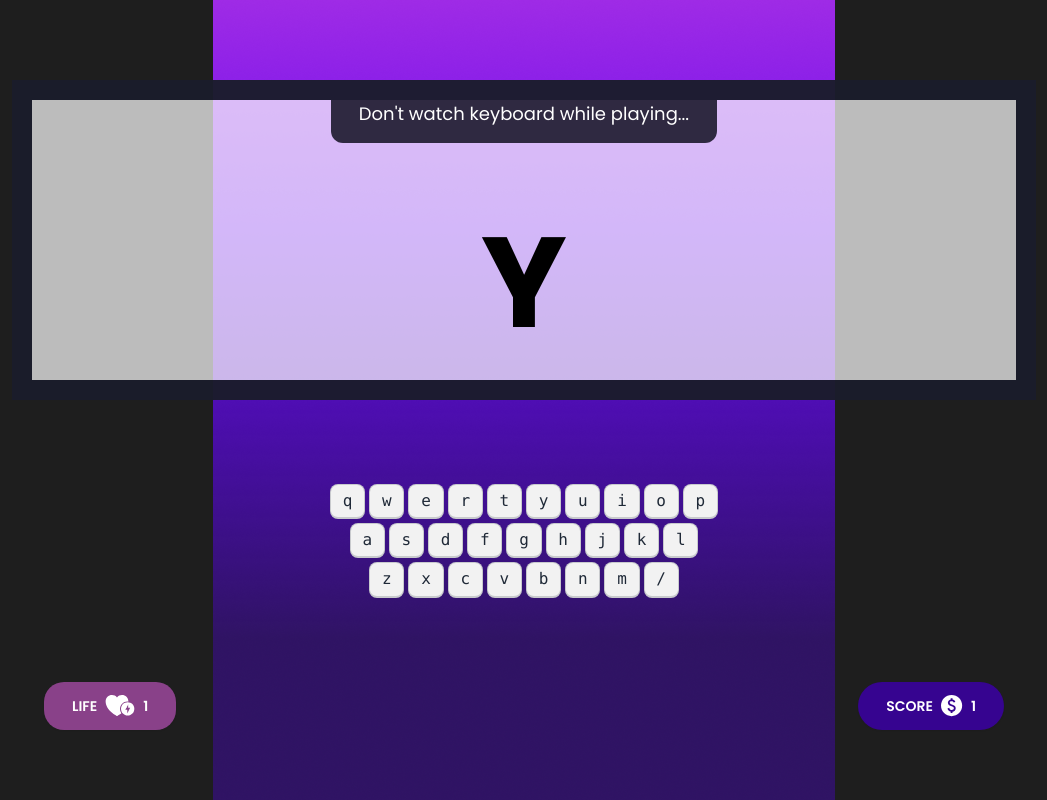
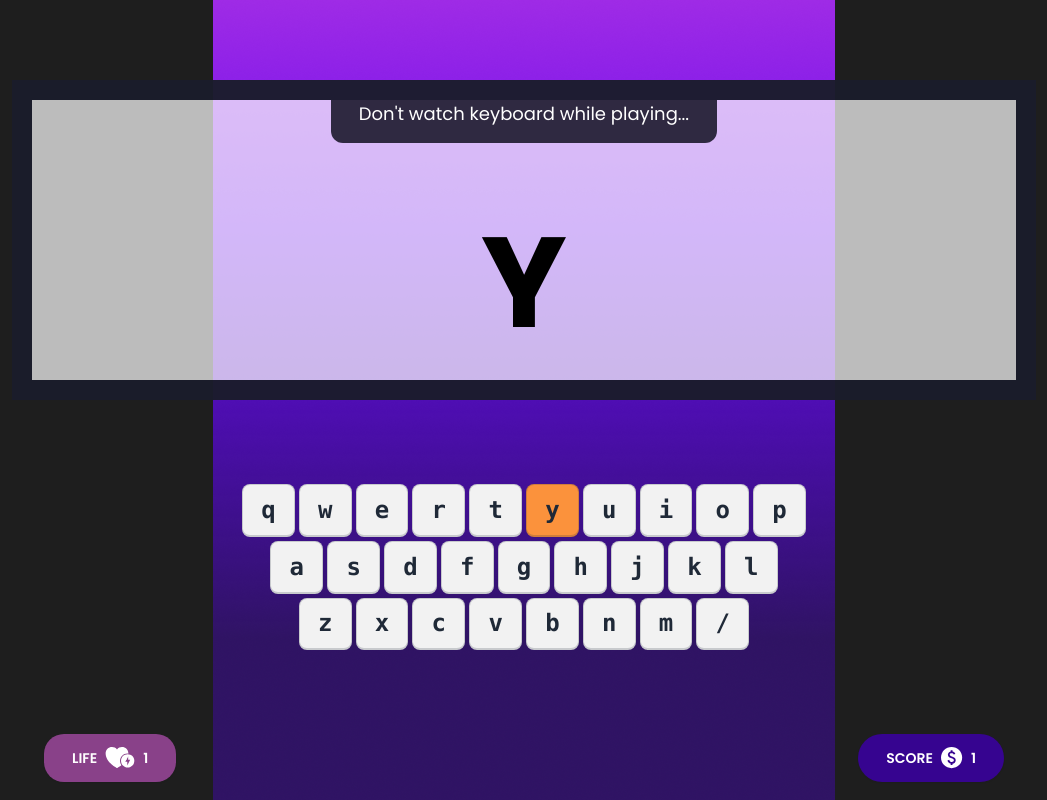
Before and after one commit to sujauddoula352/alphabet-clash-pro, a plain HTML site: page index.htm in a window 1280 px wide. Both pictures are taken after a click on the button "Play Now". Shown: the whole page, without its empty margins (116-1163 px from the left). Drawn offline with nearby package versions, Linux system fonts and the light colour scheme.

Commit message:
html structure compelat

```diff
--- a/index.htm
+++ b/index.htm
@@ -1,5 +1,5 @@
 <!DOCTYPE html>
-<html lang="en">
+<html lang="en" data-theme="light">
 <head>
     <meta charset="UTF-8">
     <meta name="viewport" content="width=device-width, initial-scale=1.0">
@@ -44,38 +44,38 @@
                 </div>
                 <!-- Keyboard start-->
                 <div>
-                    <div class="flex justify-center gap-1 my-1 w-full">
-                    <kbd class="kbd">q</kbd>
-                    <kbd class="kbd">w</kbd>
-                    <kbd class="kbd">e</kbd>
-                    <kbd class="kbd">r</kbd>
-                    <kbd class="kbd">t</kbd>
-                    <kbd class="kbd">y</kbd>
-                    <kbd class="kbd">u</kbd>
-                    <kbd class="kbd">i</kbd>
-                    <kbd class="kbd">o</kbd>
-                    <kbd class="kbd">p</kbd>
+                    <div class="flex justify-center gap-1 my-1 w-full text-2xl font-semibold">
+                    <kbd id="q" class="kbd">q</kbd>
+                    <kbd id="w" class="kbd">w</kbd>
+                    <kbd id="e" class="kbd">e</kbd>
+                    <kbd id="r" class="kbd">r</kbd>
+                    <kbd id="t" class="kbd">t</kbd>
+                    <kbd id="y" class="kbd">y</kbd>
+                    <kbd id="u" class="kbd">u</kbd>
+                    <kbd id="i" class="kbd">i</kbd>
+                    <kbd id="o" class="kbd">o</kbd>
+                    <kbd id="p" class="kbd">p</kbd>
                   </div>
-                  <div class="flex justify-center gap-1 my-1 w-full">
-                    <kbd class="kbd">a</kbd>
-                    <kbd class="kbd">s</kbd>
-                    <kbd class="kbd">d</kbd>
-                    <kbd class="kbd">f</kbd>
-                    <kbd class="kbd">g</kbd>
-                    <kbd class="kbd">h</kbd>
-                    <kbd class="kbd">j</kbd>
-                    <kbd class="kbd">k</kbd>
-                    <kbd class="kbd">l</kbd>
+                  <div class="flex justify-center gap-1 my-1 w-full text-2xl font-semibold">
+                    <kbd id="a" class="kbd">a</kbd>
+                    <kbd id="s" class="kbd">s</kbd>
+                    <kbd id="d" class="kbd">d</kbd>
+                    <kbd id="f" class="kbd">f</kbd>
+                    <kbd id="g" class="kbd">g</kbd>
+                    <kbd id="h" class="kbd">h</kbd>
+                    <kbd id="j" class="kbd">j</kbd>
+                    <kbd id="k" class="kbd">k</kbd>
+                    <kbd id="l" class="kbd">l</kbd>
                   </div>
-                  <div class="flex justify-center gap-1 my-1 w-full">
-                    <kbd class="kbd">z</kbd>
-                    <kbd class="kbd">x</kbd>
-                    <kbd class="kbd">c</kbd>
-                    <kbd class="kbd">v</kbd>
-                    <kbd class="kbd">b</kbd>
-                    <kbd class="kbd">n</kbd>
-                    <kbd class="kbd">m</kbd>
-                    <kbd class="kbd">/</kbd>
+                  <div class="flex justify-center gap-1 my-1 w-full text-2xl font-semibold">
+                    <kbd id="z" class="kbd">z</kbd>
+                    <kbd id="x" class="kbd">x</kbd>
+                    <kbd id="c" class="kbd">c</kbd>
+                    <kbd id="v" class="kbd">v</kbd>
+                    <kbd id="b" class="kbd">b</kbd>
+                    <kbd id="n" class="kbd">n</kbd>
+                    <kbd id="m" class="kbd">m</kbd>
+                    <kbd id="/" class="kbd">/</kbd>
                   </div>
                 </div>
                 <!-- Keyboard End-->
--- a/js/alpha-class.js
+++ b/js/alpha-class.js
@@ -11,6 +11,9 @@ function continueGame(){
 
     const currentAlphabetElementId = document.getElementById('current-Alphabet');
     currentAlphabetElementId.innerText =  alphabet;
+
+
+    setBackgroundColorId(alphabet);
 }
 
 
--- a/js/utility.js
+++ b/js/utility.js
@@ -8,6 +8,13 @@ function showElementById(elementId){
     const element=document.getElementById(elementId);
    element.classList.remove('hidden');
 }
+
+function setBackgroundColorId(elementId){
+    const element = document.getElementById(elementId);
+    element.classList.add('bg-orange-400');
+
+}
+
 
 function getARandomAlphabet(){
     const alphabetString ='abcdefghijklmnopqrstuvwxyz';
```
